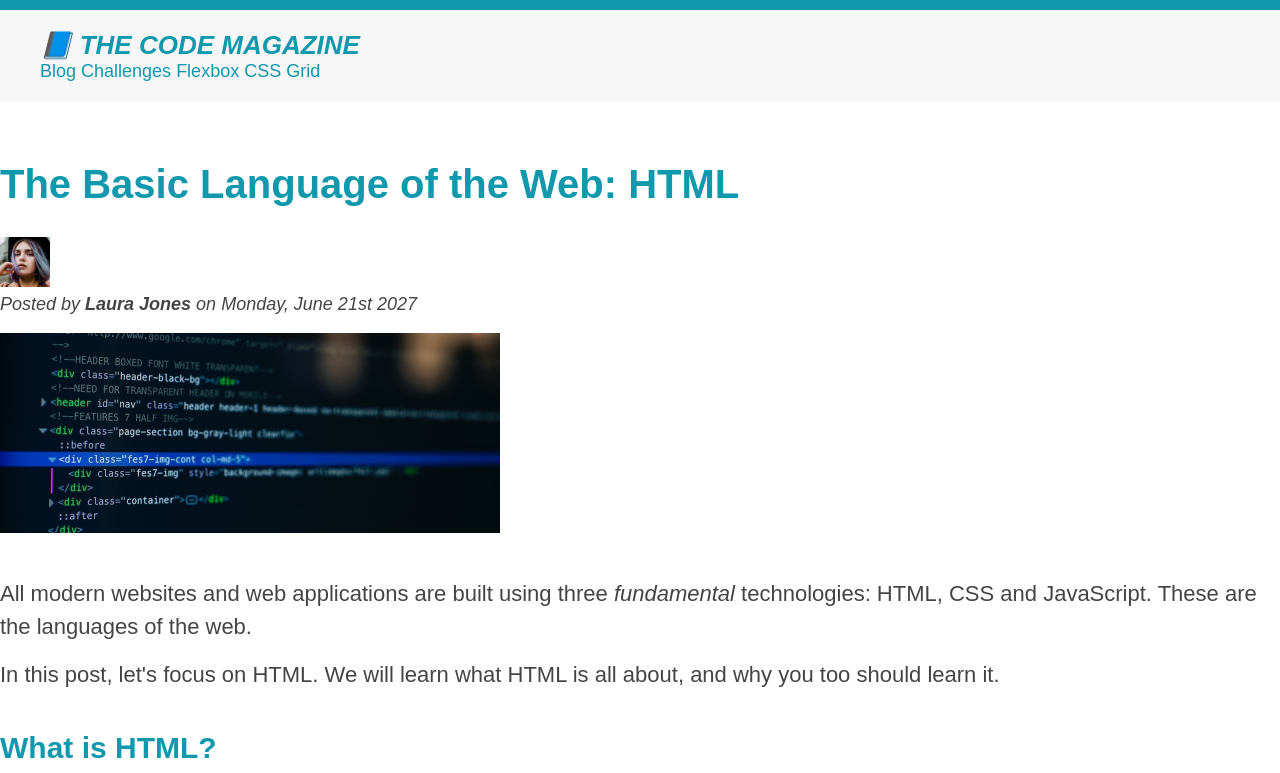
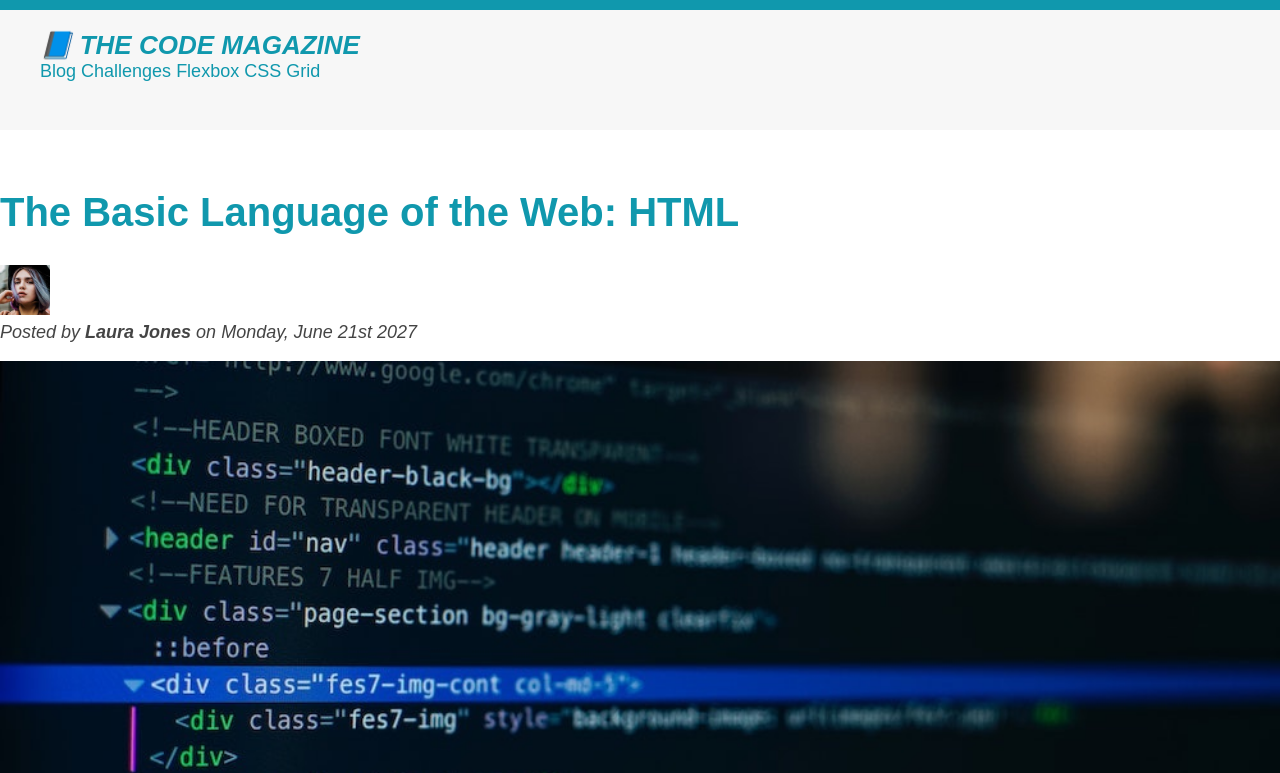
Before and after one commit to TeghveerK/CSS-Fundamentals, a plain HTML site: page index.html in a window 1280 px wide. Shown: the top 773 px of the page. Drawn offline with Linux system fonts and the light colour scheme.

Commit message:
Adding Dimensions

```diff
--- a/index.html
+++ b/index.html
@@ -48,6 +48,7 @@
           alt="HTML code on a screen"
           width="500"
           height="200"
+          class="post-img"
         />
       </header>
 
--- a/style.css
+++ b/style.css
@@ -18,6 +18,7 @@ body {
   padding-right: 40px; */
   padding: 20px 40px;
   margin-bottom: 60px;
+  height: 80px;
 }
 
 nav {
@@ -37,6 +38,7 @@ aside {
   border-top: 5px solid #1098ad;
   border-bottom: 5px solid #1098ad;
   padding: 50px 0;
+  width: 500px;
 }
 
 h1,
@@ -115,9 +117,9 @@ li:last-child {
   list-style: none;
 }
 
-body {
-  /* background-color: orangered; */
-}
+/* body {
+  background-color: orangered;
+} */
 
 /* .first-li {
   font-weight: bold;
@@ -131,9 +133,9 @@ li:last-child {
   font-style: italic;
 }
 
-li:nth-child(even) {
-  /* color: red; */
-}
+/* li:nth-child(even) {
+  color: red;
+} */
 
 /* Misconception: this won't work! */
 article p:first-child {
@@ -162,6 +164,11 @@ a:active {
 }
 /* LVHA */
 
+.post-img {
+  width: 100%;
+  height: auto;
+}
+
 /* Resolving Conflicts */
 /* #copyright {
   color: red;
```
